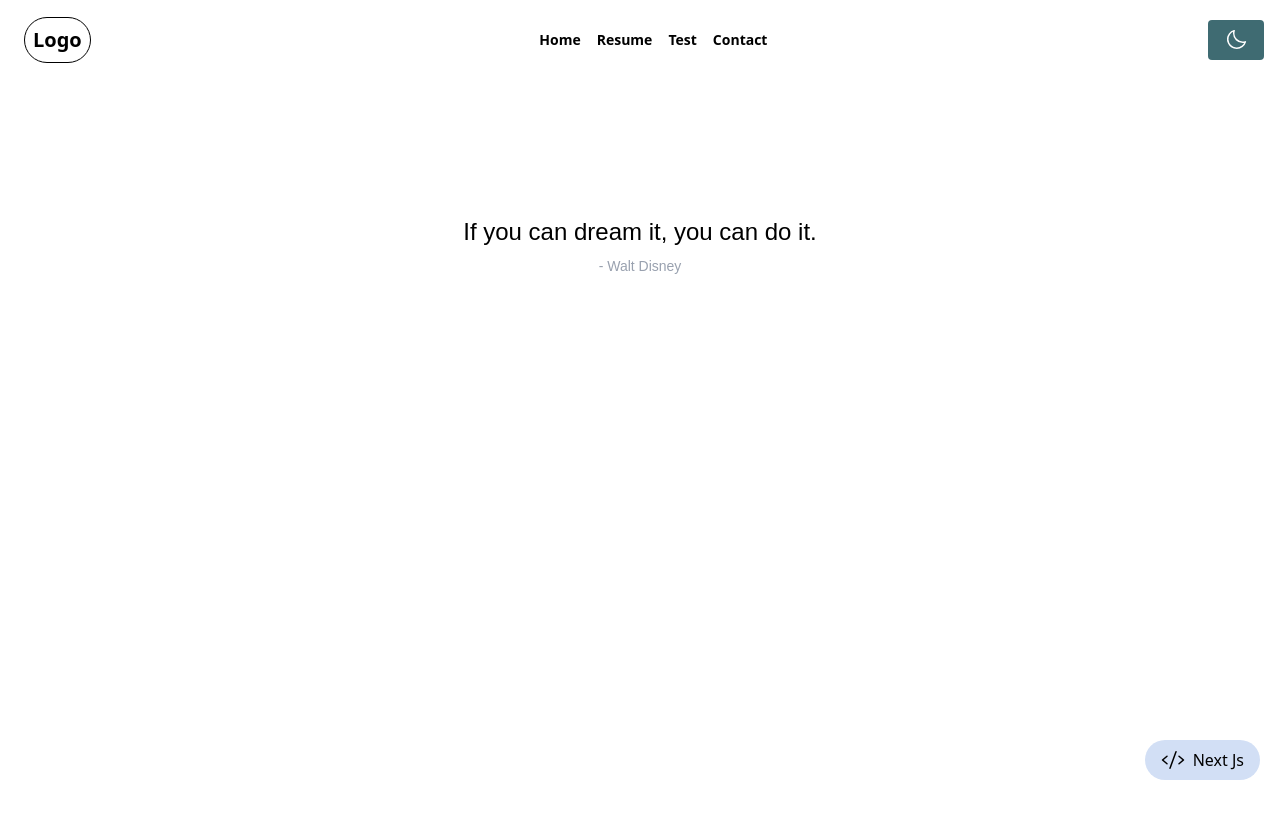
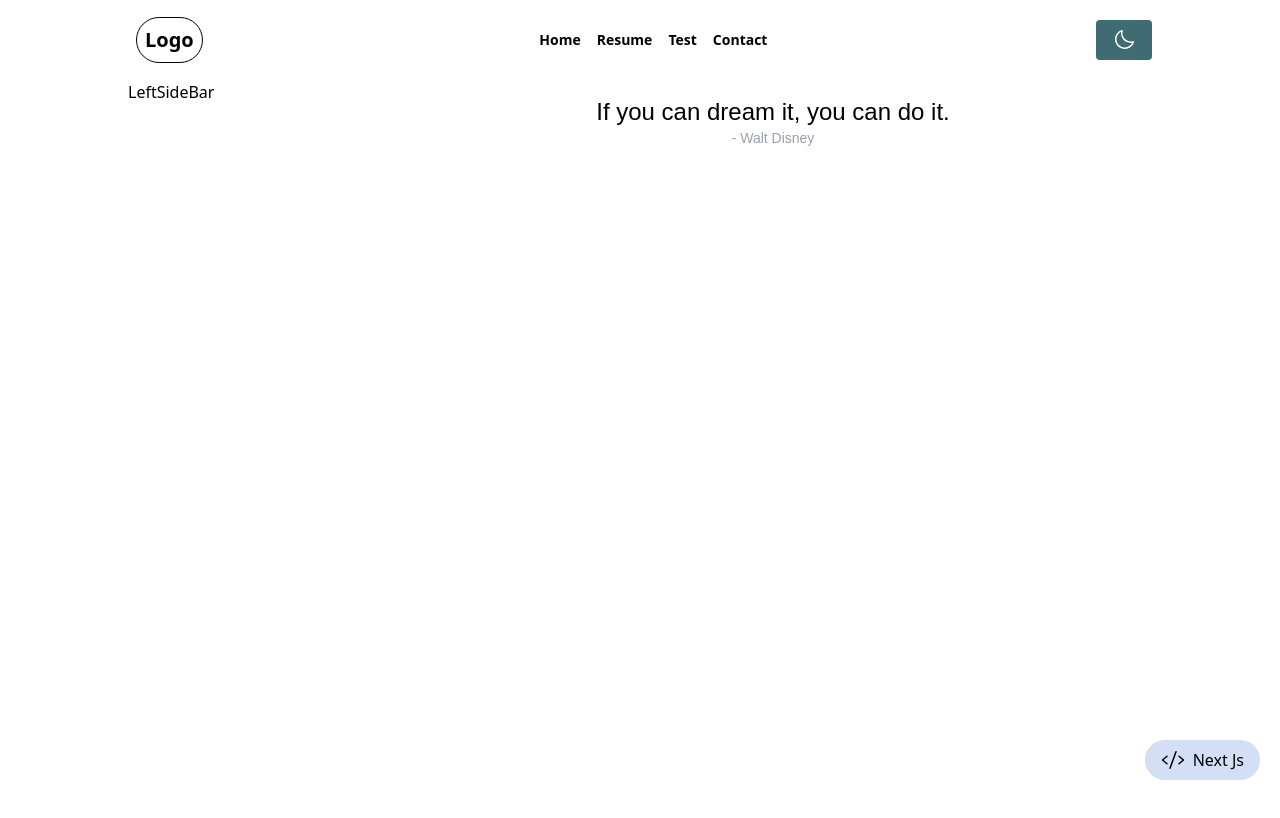
Before and after one commit to pyLuna/portfolio, a Next.js app in the folder next/: page / in a window 1280 px wide. Shown: the top 818 px of the page. Built offline with nearby package versions, Linux system fonts and the light colour scheme; a web font is replaced by a local one.

Commit message:
adding admin menu

```diff
--- a/next/src/app/admin/home/page.tsx
+++ b/next/src/app/admin/home/page.tsx
@@ -1,5 +1,6 @@
 "use client";
 
+import MenuTile from "@/component/admin/MenuTile";
 import Loading from "@/component/ui/Loading";
 import { useAdminContextHook } from "@/hooks/useAdminHook";
 
@@ -10,9 +11,11 @@ const AdminPage = () => {
     if (adminContext?.error) return <p>Error fetching admin</p>
 
     return (
-        <section className="page">
-            <p>Admin Page</p>
-            <pre>{JSON.stringify(adminContext?.admin, null, 2)}</pre>
+        <section className="page grid grid-cols-2 md:grid-cols-3 lg:grid-cols-4 gap-4 auto-rows-[80px]">
+            <MenuTile href="#" title="Basic Information" subtitle="Update basic information" />
+            <MenuTile href="#" title="Basic Information" subtitle="Update basic information" />
+            <MenuTile href="#" title="Basic Information" subtitle="Update basic information" />
+            <MenuTile href="#" title="Basic Information" subtitle="Update basic information" />
         </section>
     )
 }
--- a/next/src/app/globals.css
+++ b/next/src/app/globals.css
@@ -1,5 +1,11 @@
 @import "tailwindcss";
 @custom-variant dark (&:where([data-theme=dark], [data-theme=dark] *));
+
+body{
+  margin: 0;
+  padding: 0;
+}
+
 /* Light theme color variables */
 :root {
   --foreground: #171717;
@@ -30,7 +36,7 @@
 /* It is reversed values of the light theme */
 [data-theme='dark'] {
   --foreground: #ffffff;
-  --background: #242038;
+  --background: #171717;
   --primary-50: oklch(0.9 0.0497 207.5);
   --primary-100: oklch(0.8 0.0497 207.5);
   --primary-200: oklch(0.7 0.0497 207.5);
@@ -98,8 +104,6 @@
   }
 }
 
-/* body {
-  background: var(--background);
-  color: var(--foreground);
-  font-family: Arial, Helvetica, sans-serif;
-} */
+@components {
+
+}
--- a/next/src/app/page.tsx
+++ b/next/src/app/page.tsx
@@ -11,9 +11,9 @@ const Home = () => {
 
   return (
     <div className="page">
-      <h1 className={`${font.className} grow flex text-center flex-col justify-center text-3xl lg:text-4xl h-[300px]`}>
+      <h1 className={`${font.className} grow flex text-center flex-col justify-center text-3xl lg:text-4xl`}>
         If you can dream it, you can do it.
-        <span className="text-sm text-gray-400 mt-2">
+        <span className="text-sm text-gray-400">
           - Walt Disney
         </span>
       </h1>
--- /dev/null
+++ b/next/src/component/admin/MenuTile.tsx
@@ -0,0 +1,19 @@
+import Link from "next/link";
+
+type MenuTileProps = {
+    href: string;
+    title: string;
+    subtitle?: string
+}
+const MenuTile = ({ href, title, subtitle }: MenuTileProps) => {
+    return (
+        <Link
+            href={href}
+            className="flex border md:border-0 border-primary-200/80 flex-col gap-1 text-sm p-4 bg-secondary-900/30 hover:bg-secondary-900 rounded-lg">
+            {title}
+            {subtitle && <p className=" text-xs md:text-sm text-gray-400">{subtitle}</p>}
+        </Link>
+    )
+}
+
+export default MenuTile;
--- a/next/src/component/layout/Header.tsx
+++ b/next/src/component/layout/Header.tsx
@@ -17,14 +17,14 @@ const Header = () => {
     }
 
     return (
-        <section className="p-4 flex items-center justify-between">
+        <section className="sticky top-0 flex flex-row gap-4 bg-background items-center justify-between">
             <Link href={Url.admin.home} className="text-xl font-semibold m-2 border rounded-full p-2">
                 Logo
             </Link>
 
             <nav className="header flex gap-4 items-center text-sm font-semibold">
                 <Link href={Url.home}>Home</Link>
-                <Link href={Url.resume} target="_blank" download={"resume.pdf"}>Resume</Link>
+                <a href={Url.resume} target="_blank">Resume</a>
                 {/* <Link href={Url.theme}>Theme</Link> */}
                 <Debug>
                     <Link href="/api/test">Test</Link>
--- a/next/src/component/layout/LeftSidebar.tsx
+++ b/next/src/component/layout/LeftSidebar.tsx
@@ -1,16 +1,14 @@
 "use client";
+
 import { usePathname } from "next/navigation";
 
 const LeftSideBar = () => {
-
     const path = usePathname();
 
-    if (path === '/') {
-        return null;
-    }
+    if (path.includes("admin")) return null;
 
     return (
-        <aside className="bg-yellow-100">
+        <aside className="sticky top-20 self-start hidden lg:block">
             <h1>LeftSideBar</h1>
         </aside>
     )
--- a/next/src/component/layout/MultipleLayer.tsx
+++ b/next/src/component/layout/MultipleLayer.tsx
@@ -2,22 +2,32 @@
 import IconContextProvider from "@/provider/IconContextProvider";
 import { QueryClient, QueryClientProvider } from "@tanstack/react-query";
 import { ThemeProvider } from "next-themes";
+import { usePathname } from "next/navigation";
 import { ReactNode } from "react";
 import Header from "./Header";
+import LeftSideBar from "./LeftSidebar";
 import ViewSourceCode from "./ViewSourceCode";
 
 const MultipleLayer = ({ children }: { children: ReactNode }) => {
+
+    const path = usePathname();
+    let mainClassName = "md:grid grid-cols-[250px_1fr] gap-4";
+
+    if (path.includes("admin")) {
+        mainClassName = "";
+    }
+
     // Create a client
     const queryClient = new QueryClient()
     return (
         <QueryClientProvider client={queryClient}>
-
             <ThemeProvider enableSystem={true}>
                 <IconContextProvider>
                     <ViewSourceCode />
-                    <div className="relative grid grid-rows-[80px_1fr] min-h-screen">
+                    <div className="grid grid-rows-[80px_1fr] max-w-4xl lg:max-w-5xl mx-auto">
                         <Header />
-                        <main className="">
+                        <main className={mainClassName}>
+                            <LeftSideBar></LeftSideBar>
                             {children}
                         </main>
                     </div>
```
